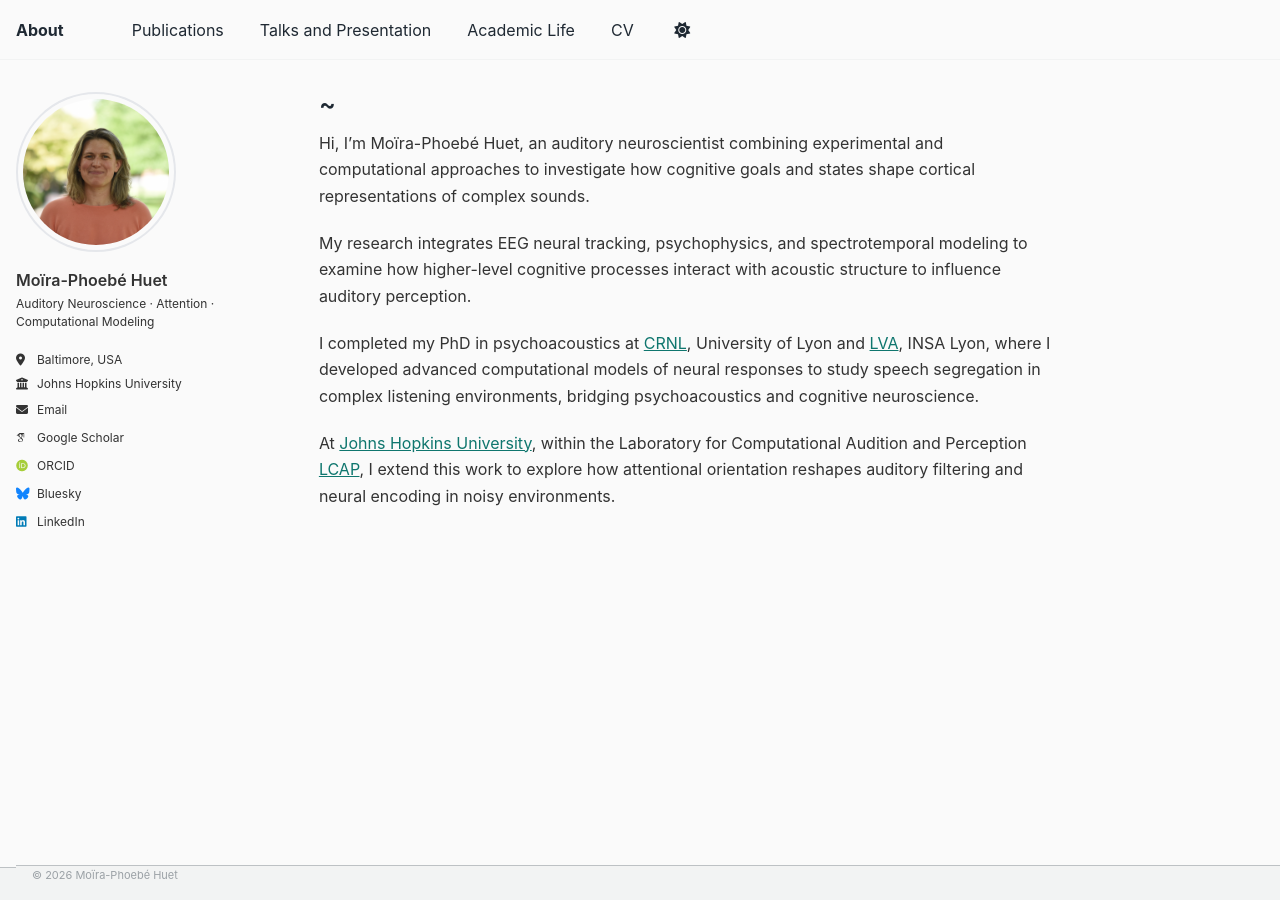
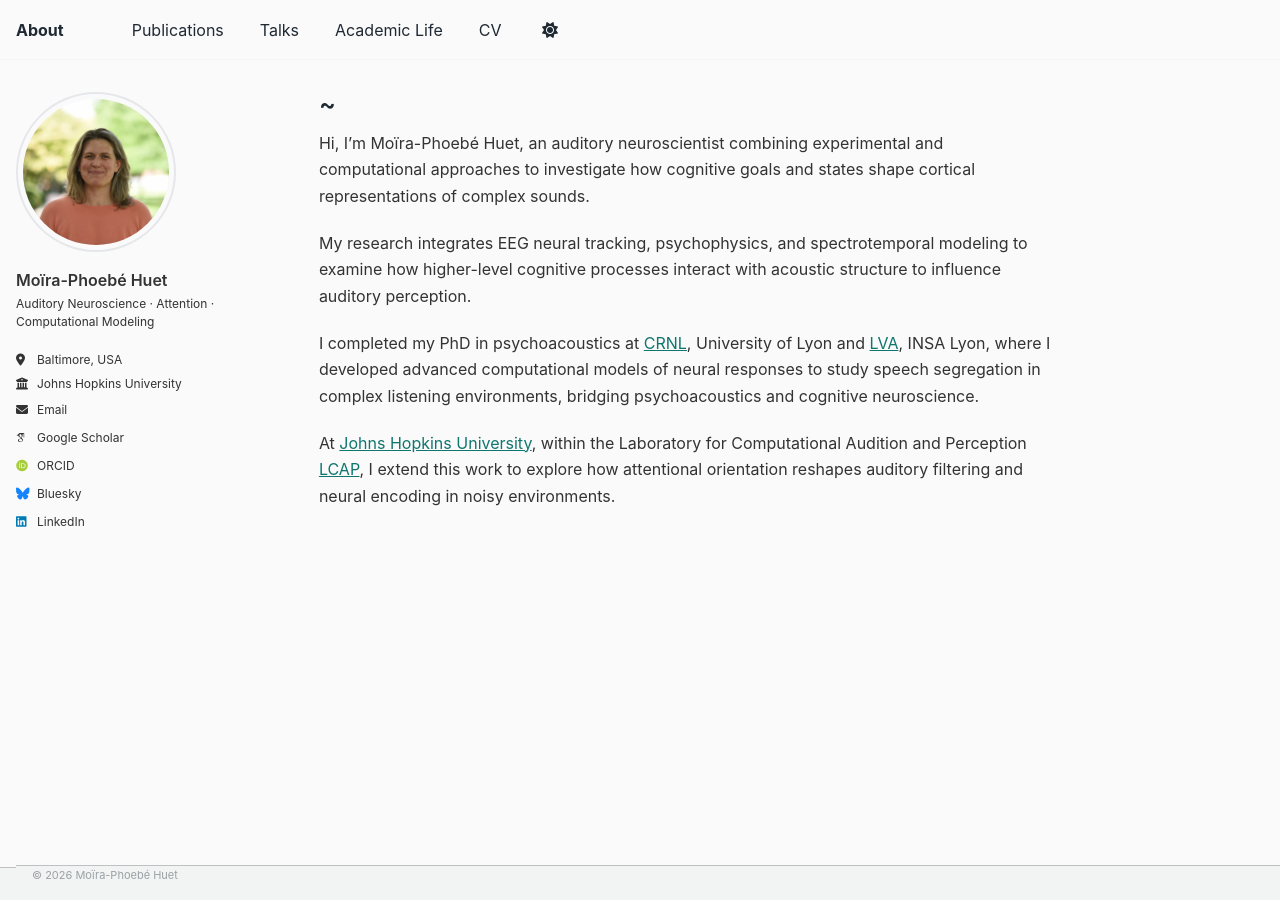
Before and after one commit to mphuet/mphuet.github.io, a Jekyll site: the page built from _pages/about.md, in a window 1280 px wide. Built offline with Jekyll 4.4.1, drawn with Linux system fonts in a browser that asks for light colours; some web fonts are replaced.

Commit message:
Update navigation.yml

```diff
--- a/_data/navigation.yml
+++ b/_data/navigation.yml
@@ -11,7 +11,7 @@ main:
   - title: "Publications"
     url: /publications/
 
-  - title: "Talks and Presentation"
+  - title: "Talks"
     url: /talksandpresentations/
 
   - title: "Academic Life"
```
